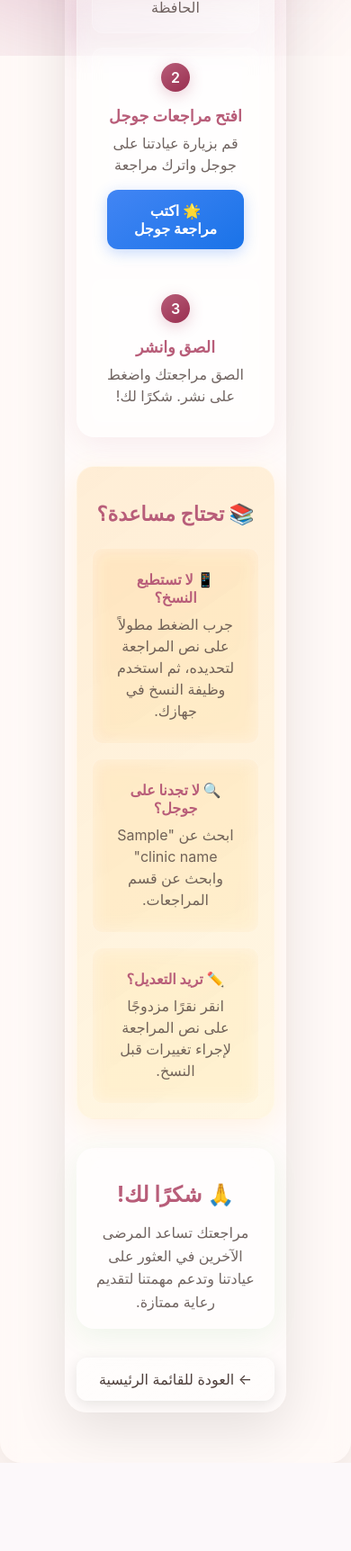
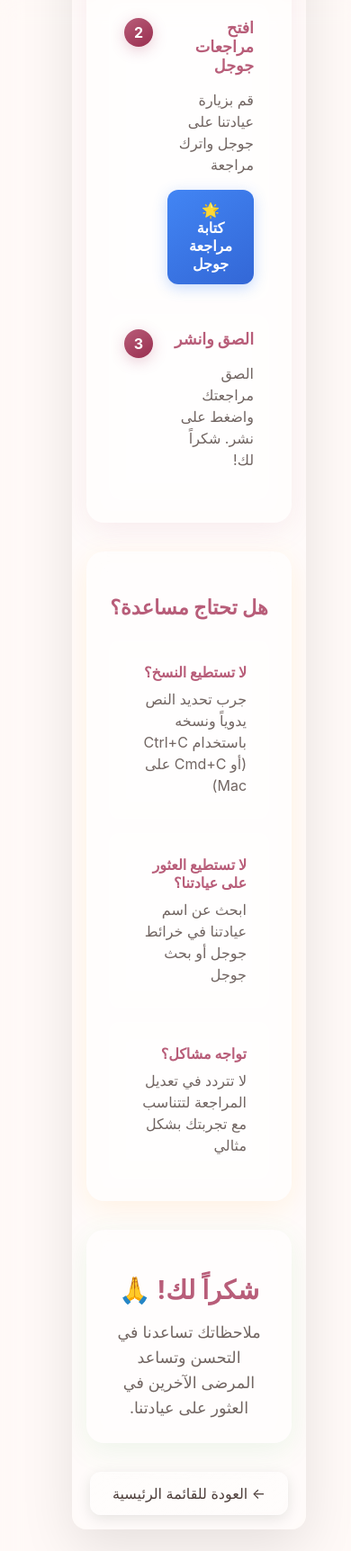
Before and after one commit to Saleh-Abd-Elrahman/Clinic_Rev, a FastAPI app: template templates/ar/review_helper.html in a window 390 px wide. Shown: the top 1724 px of the page at 90% size. Before the commit the page ends 1626 px from the top, so only its background shows below. Run offline with FastAPI, Linux system fonts and the light colour scheme; the template is opened without the code that fills it: most values are stand-ins (such as "Sample title", 1, 10 or a date in 2020).

Commit message:
HTML File Adjust 14

```diff
--- a/templates/ar/review_helper.html
+++ b/templates/ar/review_helper.html
@@ -48,11 +48,11 @@
                     {% if google_place_id %}
                     <a href="https://search.google.com/local/writereview?placeid={{ google_place_id }}"
                        target="_blank" class="google-btn">
-                        🌟 اكتب مراجعة جوجل
+                        🌟 كتابة مراجعة جوجل
                     </a>
                     {% else %}
                     <a href="https://www.google.com/search?q={{ clinic_name|urlencode }}+reviews" target="_blank" class="google-btn">
-                        🌟 ابحث عن {{ clinic_name }} على جوجل
+                        🌟 البحث عن {{ clinic_name }} في جوجل
                     </a>
                     {% endif %}
                 </div>
@@ -62,33 +62,35 @@
                 <span class="step-number">3</span>
                 <div class="step-content">
                     <strong>الصق وانشر</strong>
-                    <p>الصق مراجعتك واضغط على نشر. شكرًا لك!</p>
+                    <p>الصق مراجعتك واضغط على نشر. شكراً لك!</p>
                 </div>
             </div>
         </div>
     </div>
 
     <div class="help-section">
-        <h3>📚 تحتاج مساعدة؟</h3>
+        <h3>هل تحتاج مساعدة؟</h3>
         <div class="help-tips">
             <div class="tip">
-                <strong>📱 لا تستطيع النسخ؟</strong>
-                <p>جرب الضغط مطولاً على نص المراجعة لتحديده، ثم استخدم وظيفة النسخ في جهازك.</p>
+                <strong>لا تستطيع النسخ؟</strong>
+                <p>جرب تحديد النص يدوياً ونسخه باستخدام Ctrl+C (أو Cmd+C على Mac)</p>
             </div>
+
             <div class="tip">
-                <strong>🔍 لا تجدنا على جوجل؟</strong>
-                <p>ابحث عن "{{ clinic_name }}" وابحث عن قسم المراجعات.</p>
+                <strong>لا تستطيع العثور على عيادتنا؟</strong>
+                <p>ابحث عن اسم عيادتنا في خرائط جوجل أو بحث جوجل</p>
             </div>
+
             <div class="tip">
-                <strong>✏️ تريد التعديل؟</strong>
-                <p>انقر نقرًا مزدوجًا على نص المراجعة لإجراء تغييرات قبل النسخ.</p>
+                <strong>تواجه مشاكل؟</strong>
+                <p>لا تتردد في تعديل المراجعة لتتناسب مع تجربتك بشكل مثالي</p>
             </div>
         </div>
     </div>
 
     <div class="thank-you">
-        <h2>🙏 شكرًا لك!</h2>
-        <p>مراجعتك تساعد المرضى الآخرين في العثور على عيادتنا وتدعم مهمتنا لتقديم رعاية ممتازة.</p>
+        <h2>شكراً لك! 🙏</h2>
+        <p>ملاحظاتك تساعدنا في التحسن وتساعد المرضى الآخرين في العثور على عيادتنا.</p>
     </div>
 
     <div class="navigation">
@@ -242,7 +244,48 @@
     border-radius: 24px;
     box-shadow: 0 20px 60px rgba(0, 0, 0, 0.1);
     animation: fadeIn 1.2s ease;
-    min-height: calc(100vh - 4rem);
+    position: relative;
+    z-index: 1;
+    min-height: 100vh;
+    overflow-y: auto;
+}
+
+/* Mobile scrolling fixes */
+@media (max-width: 768px) {
+    .review-helper-section {
+        padding: 1rem;
+        border-radius: 16px;
+        margin: 1rem;
+        max-width: none;
+        min-height: calc(100vh - 2rem);
+    }
+
+    .title-color {
+        font-size: 2rem;
+    }
+
+    .instruction {
+        font-size: 1rem;
+    }
+
+    .review-display {
+        padding: 1.5rem;
+        border-radius: 16px;
+    }
+
+    .actions-section {
+        padding: 1rem;
+    }
+}
+
+/* Ensure proper scrolling on mobile */
+body {
+    overflow-y: auto;
+    -webkit-overflow-scrolling: touch;
+}
+
+html {
+    scroll-behavior: smooth;
 }
 
 .title-color {
@@ -304,6 +347,7 @@
     -ms-user-select: all;
     transition: all 0.3s ease;
     direction: rtl;
+    text-align: right;
 }
 
 .review-text:hover {
@@ -383,12 +427,12 @@
 
 .step {
     display: flex;
+    align-items: flex-start;
     gap: 1rem;
-    align-items: flex-start;
+    padding: 1.5rem;
     background: rgba(255, 255, 255, 0.1);
     backdrop-filter: blur(10px);
-    padding: 1.5rem;
-    border-radius: 12px;
+    border-radius: 16px;
     border: 1px solid rgba(255, 255, 255, 0.2);
     transition: all 0.3s ease;
     direction: rtl;
@@ -401,22 +445,24 @@
 }
 
 .step-number {
+    background: linear-gradient(145deg, var(--accent1), var(--accent2));
+    color: white;
+    width: 2.5rem;
+    height: 2.5rem;
+    border-radius: 50%;
     display: flex;
     align-items: center;
     justify-content: center;
-    width: 2rem;
-    height: 2rem;
-    background: linear-gradient(145deg, var(--accent1), var(--accent2));
-    color: white;
-    border-radius: 50%;
-    font-weight: 600;
-    font-size: 1rem;
+    font-weight: bold;
+    font-size: 1.1rem;
     flex-shrink: 0;
     box-shadow: 0 4px 16px rgba(184, 93, 121, 0.3);
+    order: 2;
 }
 
 .step-content {
     flex: 1;
+    order: 1;
 }
 
 .step-content strong {
@@ -424,25 +470,25 @@
     color: var(--title);
     margin-bottom: 0.5rem;
     font-size: 1.1rem;
+    text-align: right;
 }
 
 .step-content p {
     color: var(--text);
-    margin: 0;
+    margin-bottom: 1rem;
     opacity: 0.8;
     line-height: 1.5;
+    text-align: right;
 }
 
 .google-btn {
-    display: inline-block;
-    background: linear-gradient(145deg, #4285f4, #1a73e8);
+    background: linear-gradient(145deg, #4285f4, #3367d6);
     color: white;
     text-decoration: none;
     padding: 0.8rem 1.5rem;
     border-radius: 12px;
     font-weight: 600;
-    font-size: 1rem;
-    margin-top: 1rem;
+    display: inline-block;
     transition: all 0.3s ease;
     box-shadow: 0 4px 16px rgba(66, 133, 244, 0.3);
 }
@@ -450,11 +496,10 @@
 .google-btn:hover {
     transform: translateY(-2px);
     box-shadow: 0 6px 20px rgba(66, 133, 244, 0.4);
-    background: linear-gradient(145deg, #1a73e8, #1557b0);
 }
 
 .help-section {
-    background: linear-gradient(145deg, rgba(255, 152, 0, 0.15), rgba(255, 193, 7, 0.1));
+    background: var(--card-bg);
     backdrop-filter: blur(12px);
     border: 1px solid rgba(255, 255, 255, 0.2);
     border-radius: 20px;
@@ -498,6 +543,7 @@
     color: var(--title);
     margin-bottom: 0.5rem;
     font-size: 1rem;
+    text-align: right;
 }
 
 .tip p {
@@ -505,6 +551,7 @@
     margin: 0;
     opacity: 0.8;
     line-height: 1.5;
+    text-align: right;
 }
 
 .thank-you {
@@ -563,21 +610,23 @@
     min-height: 150px;
     padding: 1rem;
     border: 1px solid rgba(255, 255, 255, 0.3);
-    border-radius: 12px;
+    border-radius: 8px;
+    font-family: inherit;
+    font-size: inherit;
+    line-height: inherit;
     background: rgba(255, 255, 255, 0.1);
     backdrop-filter: blur(10px);
     color: var(--text);
-    font-size: 1rem;
-    line-height: 1.6;
     resize: vertical;
-    font-family: inherit;
+    margin-bottom: 1rem;
     direction: rtl;
+    text-align: right;
 }
 
 .edit-textarea:focus {
     outline: none;
     border-color: var(--accent1);
-    box-shadow: 0 0 0 2px rgba(184, 93, 121, 0.2);
+    box-shadow: 0 0 0 3px rgba(184, 93, 121, 0.2);
 }
 
 .edit-buttons {
@@ -627,12 +676,10 @@
     to { opacity: 1; transform: translateY(0); }
 }
 
-/* Mobile responsive styles */
+/* Mobile optimizations */
 @media (max-width: 768px) {
     .review-helper-section {
         padding: 1rem;
-        margin: 1rem;
-        min-height: calc(100vh - 2rem);
     }
 
     .title-color {
@@ -657,69 +704,22 @@
         font-size: 1rem;
     }
 
-    .actions-section {
-        padding: 1.5rem;
-    }
-
     .steps {
         gap: 1rem;
     }
 
     .step {
         padding: 1rem;
-        flex-direction: column;
-        text-align: center;
-        gap: 0.5rem;
     }
 
     .step-number {
-        align-self: center;
-        margin-bottom: 0.5rem;
+        width: 2rem;
+        height: 2rem;
+        font-size: 1rem;
     }
 
-    .help-section {
+    .actions-section, .help-section, .thank-you {
         padding: 1.5rem;
-    }
-
-    .thank-you {
-        padding: 1.5rem;
-    }
-
-    .thank-you h2 {
-        font-size: 1.5rem;
-    }
-
-    .thank-you p {
-        font-size: 1rem;
-    }
-}
-
-/* Ensure proper scrolling on mobile */
-@media (max-width: 480px) {
-    .review-helper-section {
-        padding: 0.8rem;
-        margin: 0.5rem;
-        min-height: calc(100vh - 1rem);
-    }
-
-    .title-color {
-        font-size: 1.8rem;
-    }
-
-    .review-display {
-        padding: 1rem;
-    }
-
-    .actions-section {
-        padding: 1rem;
-    }
-
-    .help-section {
-        padding: 1rem;
-    }
-
-    .thank-you {
-        padding: 1rem;
     }
 }
 </style>
```
Also changed, not shown: templates/ar/review_selection.html (+54 -95 lines), templates/en/review_helper.html (+78 -86 lines), templates/en/review_selection.html (+53 -95 lines).
